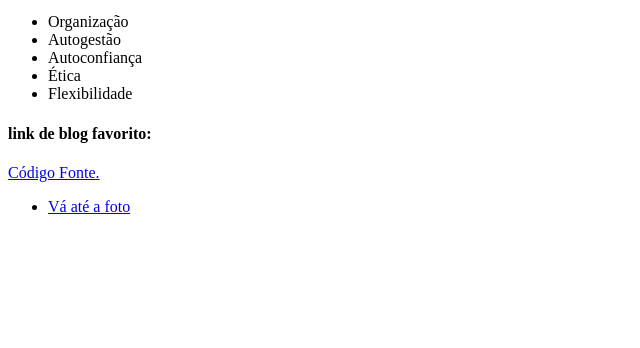
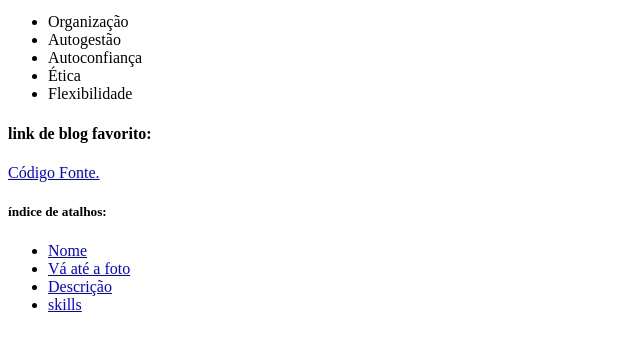
Before and after one commit to RoberthDS/RoberthDS.github.io, a plain HTML site: page index.html in a window 1280 px wide. Shown: the part 114-462 px from the top of the page, without its empty margins (0-640 px from the left). Drawn offline with Linux system fonts and the light colour scheme.

Commit message:
adicionado índice de atalhos pela página

```diff
--- a/index.html
+++ b/index.html
@@ -21,8 +21,14 @@
         link de blog favorito:
     </h4>
     <a href="https://www.codigofonte.com.br/" target="_blank" rel="noopener noreferrer"> Código Fonte. </a>
+    <h5> índice de atalhos: </h5>
     <ul>
+        <li><a href="#Nome"> Nome </a></li>
         <li><a href="#Foto"> Vá até a foto </a></li>
+        <li><a href="#Descrição"> Descrição </a></li>
+        <li><a href="#Habilidades"> skills </a></li>
+
     </ul>
+
 </body>
 </html>
```
